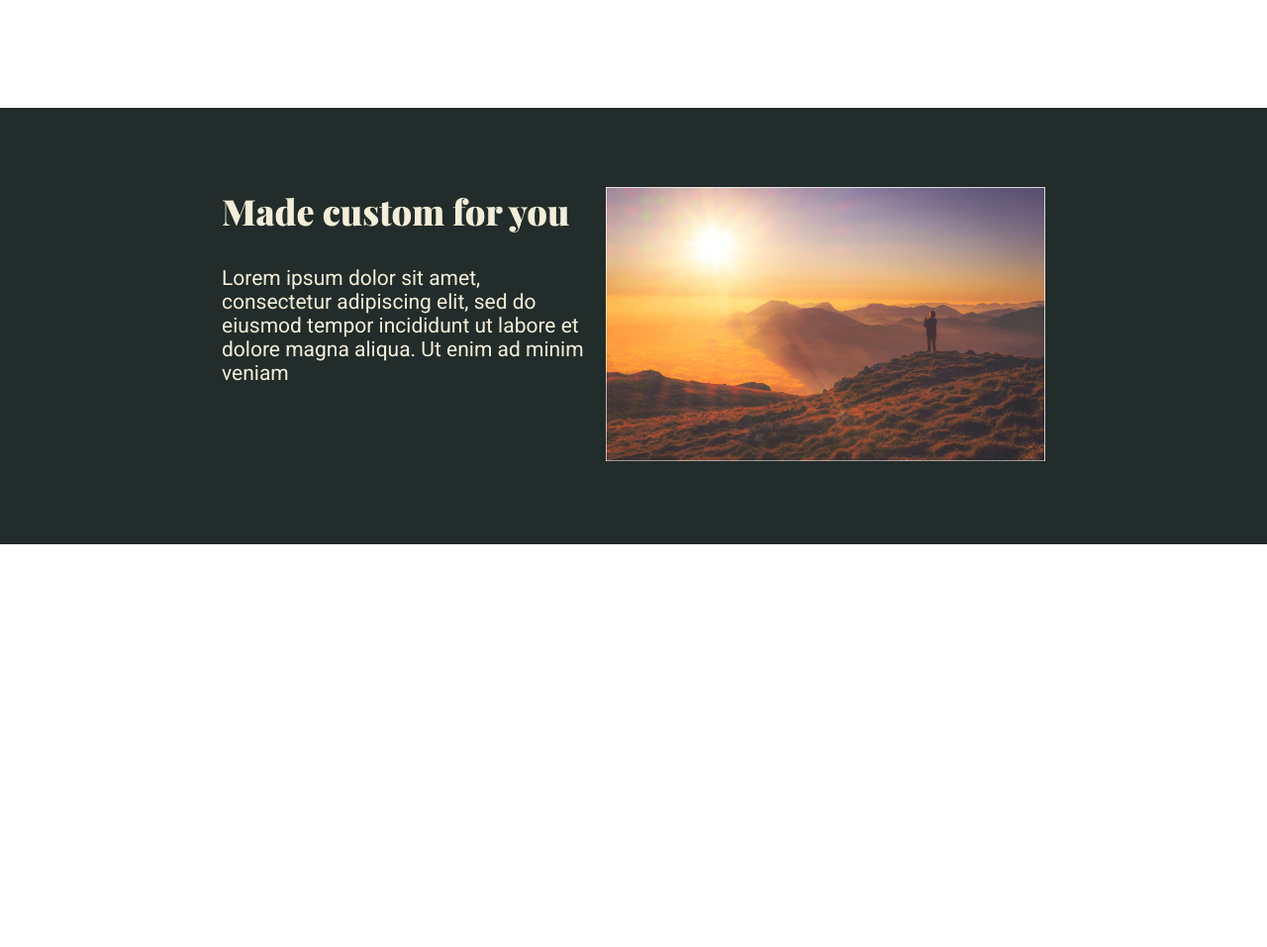
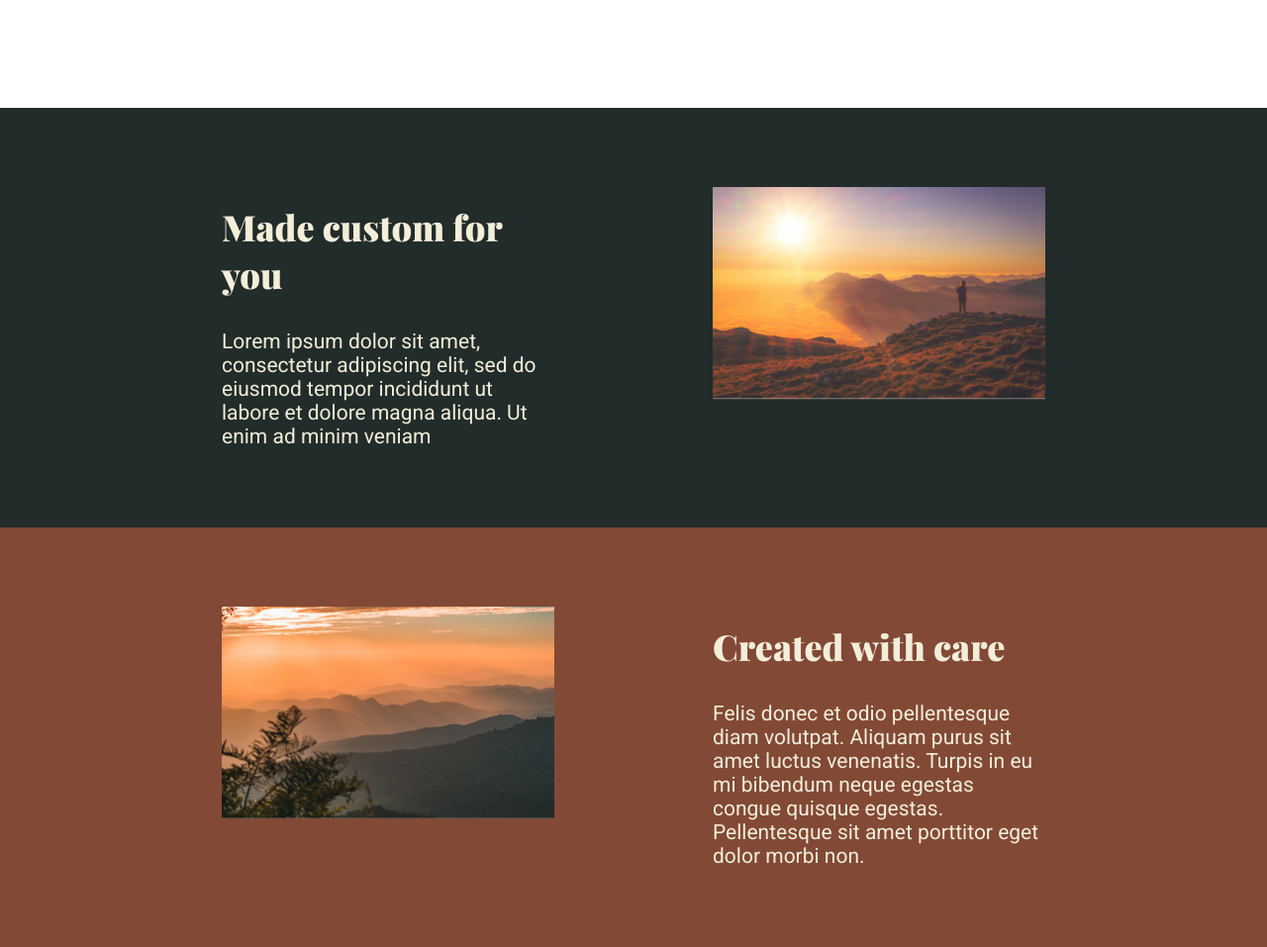
Before and after one commit to JoniMonetti1/Proyecto-landing, a plain HTML site: page index.html in a window 1280 px wide. Shown: the part 1047-2004 px from the top of the page at 99% size. Before the commit the page ends 1597 px from the top, so only its background shows below. Drawn offline with nearby package versions, Linux system fonts and the light colour scheme; a web font is replaced by a local one.

```diff
--- a/index.html
+++ b/index.html
@@ -60,7 +60,23 @@
                 </div>
             </div>
         </div>
-
+    </section>
+    <section>
+        <div class="section4">
+            <div class="hero4">
+                <div class="hero4__img">
+                    <img src="image-02.jpg" alt="landscape">
+                </div>
+                <div class="hero4__text">
+                    <h2>Created with care</h2>
+                    <p>Felis donec et odio pellentesque diam volutpat. Aliquam
+                        purus sit amet luctus venenatis. Turpis in eu mi
+                        bibendum neque egestas congue quisque egestas.
+                        Pellentesque sit amet porttitor eget dolor morbi non.
+                    </p>
+                </div>
+            </div>
+        </div>
     </section>
 </body>
 
--- a/style.css
+++ b/style.css
@@ -72,6 +72,7 @@
     margin: 0 auto;
     padding-top: 5rem;
     justify-content: space-between;
+    gap: 10rem;
 }
 
 .hero3__text {
@@ -83,7 +84,7 @@
     font-family: "Playfair Display", serif;
     font-size: 2.25rem;
     font-weight: 900;
-    margin-bottom: 2rem;
+    margin: 1rem 0 2rem 0;
 }
 
 .hero3__text p {
@@ -91,3 +92,59 @@
     font-size: 1.3125rem;
     font-weight: 400;
 }
+
+.hero3__img {
+    margin: 0 auto;
+    overflow: hidden;
+    width: 45%;
+}
+
+.hero3__img img {
+    transform: scale(1.04);
+    width: 100%;
+    justify-self: flex-end;
+}
+
+.section4 {
+    background-color: #824936;
+    padding-bottom: 5rem;
+}
+
+.hero4 {
+    width: 65%;
+    display: flex;
+    margin: 0 auto;
+    padding-top: 5rem;
+    justify-content: space-between;
+    gap: 10rem;
+}
+
+.hero4__text {
+    color: #F3EED9;
+    width: 45%;
+}
+
+.hero4__text h2 {
+    font-family: "Playfair Display", serif;
+    font-size: 2.25rem;
+    font-weight: 900;
+    margin: 1rem 0 2rem 0;
+}
+
+.hero4__text p {
+    font-family: "Roboto", sans-serif;
+    font-size: 1.3125rem;
+    font-weight: 400;
+}
+
+.hero4__img {
+    margin: 0 auto;
+    overflow: hidden;
+    width: 45%;
+}
+
+.hero4__img img {
+    transform: scale(1.04);
+    width: 100%;
+    justify-self: flex-end;
+}
```
